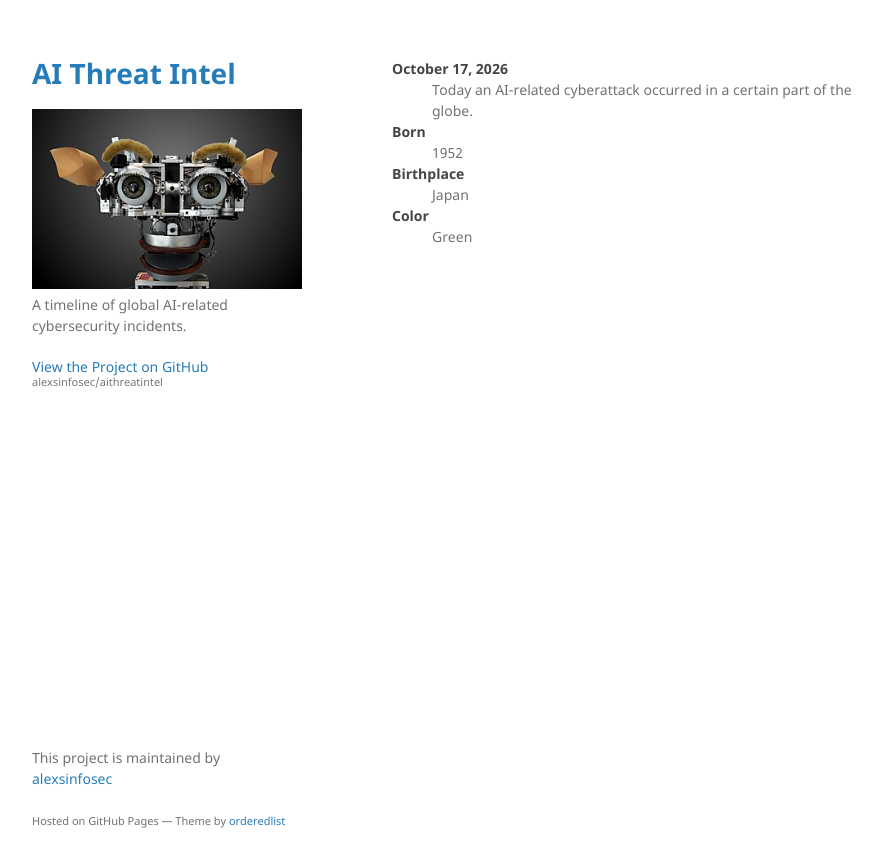
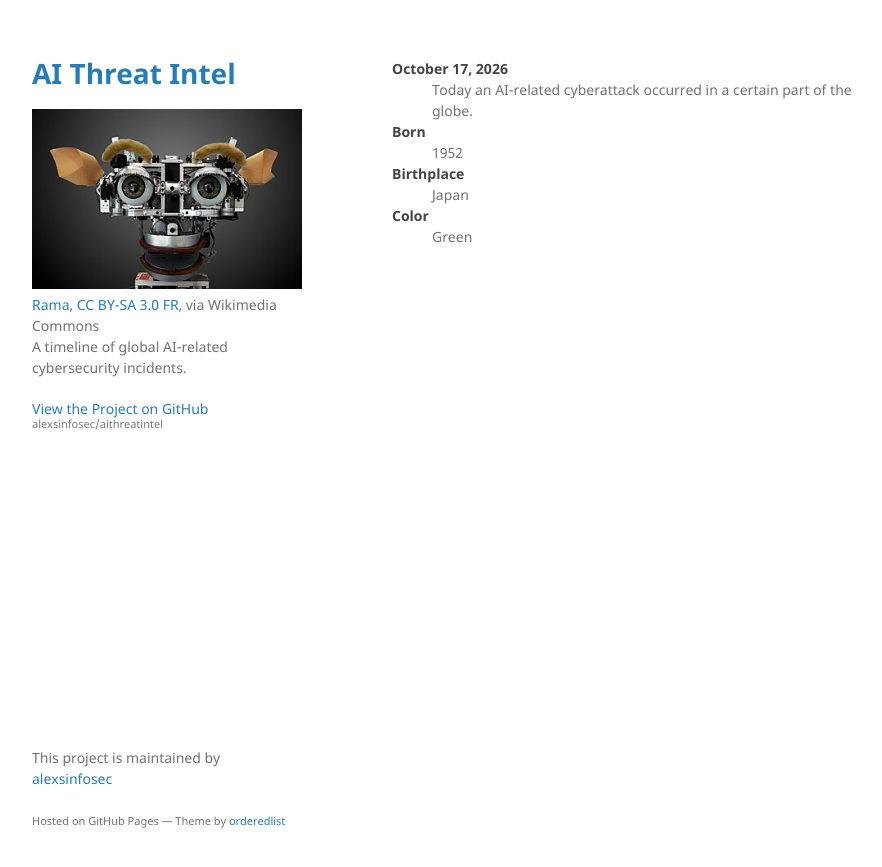
Before and after one commit to alexsinfosec/aithreatintel, a Jekyll site: the page built from index.md, in a window 1280 px wide. Shown: the top 867 px of the page, without its empty margins (178-1060 px from the left). Built offline with Jekyll 4.4.1, drawn with Linux system fonts in a browser that asks for light colours.

Commit message:
Change logo alt text and add attribution
Updated logo alt text and added attribution links.

```diff
--- a/_layouts/default.html
+++ b/_layouts/default.html
@@ -18,7 +18,8 @@
         <h1><a href="{{ "/" | absolute_url }}">{{ site.title | default: site.github.repository_name }}</a></h1>
 
         {% if site.logo %}
-          <img src="{{site.logo | relative_url}}" alt="Logo" />
+          <img src="{{site.logo | relative_url}}" alt="Kismet" />
+          <a href="https://commons.wikimedia.org/wiki/File:Kismet-IMG_6007-gradient.jpg">Rama</a>, <a href="https://creativecommons.org/licenses/by-sa/3.0/fr/deed.en">CC BY-SA 3.0 FR</a>, via Wikimedia Commons
         {% endif %}
 
         <p>{{ site.description | default: site.github.project_tagline }}</p>
```
